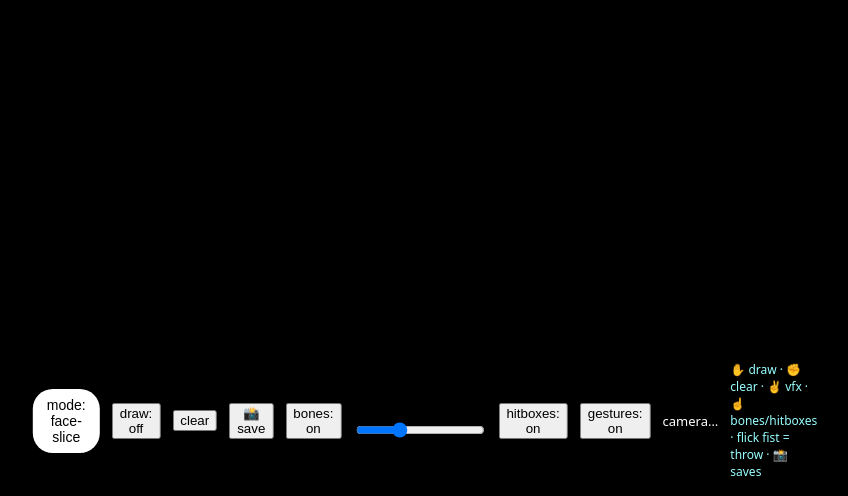
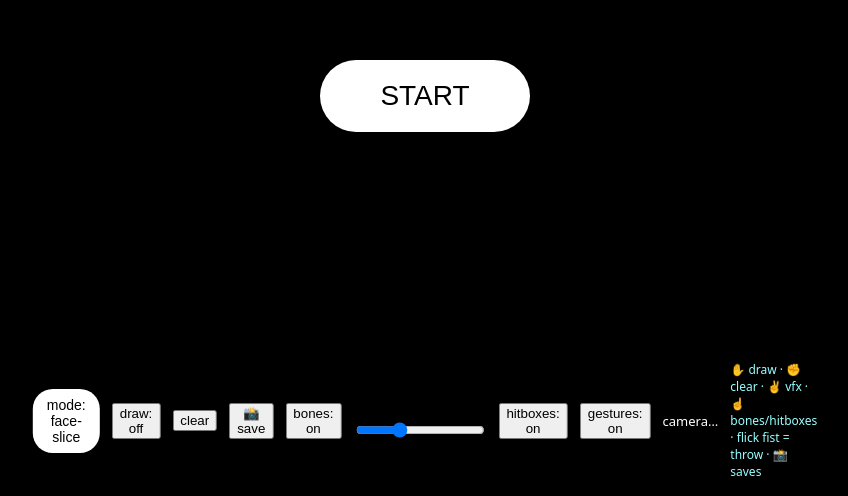
Before and after one commit to lazor-git/handplay, a website built with Vite: page index.html in a window 1280 px wide. Shown: the part 304-800 px from the top of the page, without its empty margins (215-1063 px from the left). Built offline with nearby package versions, Linux system fonts and the light colour scheme; no server answers.

Commit message:
start button, nicer errors

```diff
--- a/index.html
+++ b/index.html
@@ -10,6 +10,7 @@
       <video id="cam" autoplay playsinline muted></video>
       <canvas id="overlay"></canvas>
       <canvas id="drawlayer"></canvas>
+      <div id="startScreen"><button id="startBtn">START</button></div>
       <div id="ui">
         <button id="modeBtn">mode: face-slice</button>
         <button id="drawBtn">draw: off</button>
--- a/src/main.ts
+++ b/src/main.ts
@@ -74,6 +74,9 @@ sizeSlider.addEventListener('input', () => {
   strip.sizeScale = parseFloat(sizeSlider.value);
 });
 
+const startScreen = document.getElementById('startScreen') as HTMLDivElement;
+const startBtn = document.getElementById('startBtn') as HTMLButtonElement;
+
 async function boot(): Promise<void> {
   try {
     status.textContent = 'camera…';
@@ -85,11 +88,19 @@ async function boot(): Promise<void> {
     canvas.height = video.videoHeight;
     drawCanvas.width = video.videoWidth;
     drawCanvas.height = video.videoHeight;
+    startScreen.style.display = 'none';
     requestAnimationFrame(loop);
   } catch (e) {
-    status.textContent = `error: ${e}`;
+    status.textContent = `error: ${e instanceof Error ? e.message : String(e)}`;
+    startBtn.textContent = 'RETRY';
+    startScreen.style.display = 'flex';
   }
 }
+
+startBtn.addEventListener('click', () => {
+  startScreen.style.display = 'none';
+
+});
 
 const t0 = performance.now();
 
--- a/src/style.css
+++ b/src/style.css
@@ -47,6 +47,22 @@ body {
   background: #fff;
   font-size: 14px;
 }
+#startScreen {
+  position: absolute;
+  inset: 0;
+  display: flex;
+  align-items: center;
+  justify-content: center;
+  background: #000a;
+}
+#startBtn {
+  padding: 20px 60px;
+  font-size: 28px;
+  border: 0;
+  border-radius: 40px;
+  background: #fff;
+  cursor: pointer;
+}
 #hint {
   color: #9ff;
   font-size: 12px;
```
